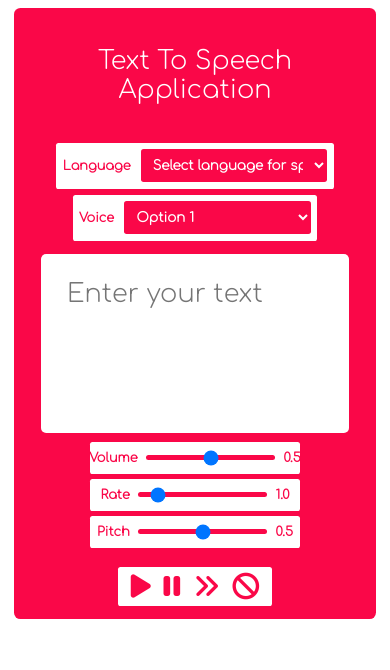
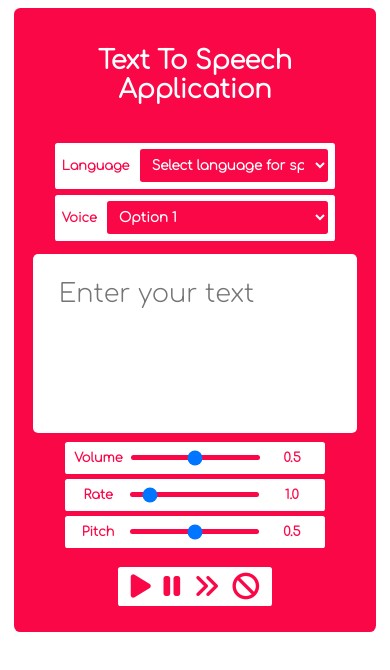
Before and after one commit to sushantgb/text_to_speech, a plain HTML site: page index.html in a window 390 px wide. Drawn offline with nearby package versions, Linux system fonts and the light colour scheme.

Commit message:
Update speech.css

```diff
--- a/speech.css
+++ b/speech.css
@@ -15,8 +15,8 @@
     background-color: var(--theme-color);
     color: white;
     margin: auto;
-    margin-top: 1em;
-    width: 50%;
+    margin-top: 0.5em;
+    width: 20%;
     height: 80vh;
     padding: 4em;
     border-radius: 0.5em;
@@ -27,11 +27,14 @@
 h3 {
     font-size: 2em;
     font-weight: 100;
+    text-align: center;
+    font-weight: bolder;
 }
 
 /* voice options and language options */
 .options {
     display: flex;
+    flex-direction: column;
     justify-content: center;
     align-items: center;
     gap: 0.5em;
@@ -41,18 +44,19 @@ h3 {
 }
 .voice-div, .lang-div{
     display: flex;
-    justify-content: center;
-    align-items: center;
+    justify-content: space-between;
+    align-items:center;
     gap: 0.8em;
     background-color: white;
     padding: 0.5em;
     border-radius: 0.2em;
+    width: 105%;
 }
 select {
     padding: 0.6em;
     border-style: none;
     border-radius: 0.2em;
-    width: 14em;
+    width: 80%;
     font-weight: bold;
     color: white;
     outline-color: var(--theme-color);
@@ -73,6 +77,7 @@ option{
     gap: 1em;
     background-color: white;
     padding: 0.5em 1em;
+    margin-bottom: 1em;
 }
 .button-control button{
     display: flex;
@@ -102,11 +107,11 @@ option{
     justify-content: center;
     align-items: center;
     gap: 0.2em;
-    width: 100%;
+    width: 90%;
 }
 
 textarea {
-    width: 20em;
+    width: 100%;
     height: 5em;
     resize: none;
     border-radius: 0.2em;
@@ -125,12 +130,14 @@ textarea:focus {
 
 .voice-control {
     display: flex;
-    justify-content: center;
+    flex-direction: column;
+    justify-content:center;
     align-items: center;
     gap: 0.4em;
     padding: 0.5em;
     border-radius: 0.2em;
     color: var(--theme-color);
+    width: 100%;
 }
 
 .volume-div,
@@ -138,9 +145,8 @@ textarea:focus {
 .pitch-div {
     background-color: white;
     display: flex;
-    justify-content: center;
     align-items: center;
-    width: 15em;
+    width: 120%;
     padding: 0.2em;
     border-radius: 0.2em;
 }
@@ -178,36 +184,14 @@ textarea:focus {
 
 /* voice options and language options */
 .options {
-    display: flex;
-    flex-direction: column;
-    justify-content: center;
-    align-items: center;
     gap: 0.5em;
-    color: var(--theme-color);
-    font-weight: bold;
     font-size: 1em;
 }
 .voice-div, .lang-div{
-    display: flex;
-    justify-content: center;
-    align-items: center;
-    gap: 0.8em;
-    background-color: white;
-    padding: 0.5em;
-    border-radius: 0.2em;
+    width: 85%;
 }
 select {
-    padding: 0.6em;
-    border-style: none;
-    border-radius: 0.2em;
-    width: 14em;
-    font-weight: bold;
-    color: white;
-    outline-color: var(--theme-color);
-    background-color: var(--theme-color);
-}
-select:focus{
-    outline-color: var(--theme-color);
+    width: 100%;
 }
 option{
     padding: 1em;
@@ -227,7 +211,7 @@ option{
 /* input field and voice controls */
 
 textarea {
-    width: 10em;
+    width: 90%;
     height: 5em;
 }
 
@@ -236,42 +220,6 @@ textarea:focus {
 }
 
 .voice-control {
-    display: flex;
-    flex-direction: column;
-    justify-content: center;
-    align-items: center;
-    gap: 0.4em;
-    padding: 0.5em;
-    border-radius: 0.2em;
-    color: var(--theme-color);
-}
-
-.volume-div,
-.rate-div,
-.pitch-div {
-    background-color: white;
-    display: flex;
-    justify-content: center;
-    align-items: center;
-    width: 15em;
-    padding: 0.2em 0.7em;
-    border-radius: 0.2em;
-}
-
-/* for slider styling */
-.voice-control input[type="range"] {
-    -webkit-appearance: none;
-    border-radius: 2em;
-    height: 0.4em;
-    background-color: var(--theme-color);
-}
-
-.voice-control span {
-    border-radius: 0.2em;
-    width: 50%;
-    text-align: center;
-    padding: 0.5em;
-    margin: auto;
-    font-weight: bold;
+    width: 70%;
 }
 }
```
